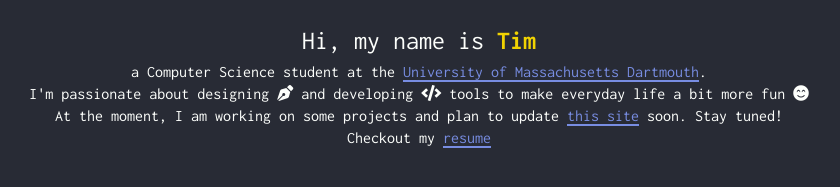
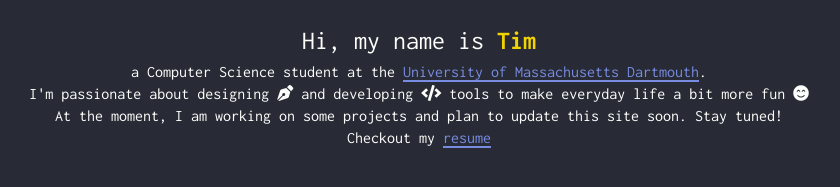
Before and after one commit to flowor/flowor.github.io, a Jekyll site: the page built from index.html, in a window 1280 px wide. Shown: the part 365-552 px from the top of the page, without its empty margins (221-1061 px from the left). Built offline with Jekyll 4.4.1, drawn with Linux system fonts in a browser that asks for light colours; nearby versions of some CDN libraries; part of the change alters nothing that is shown.

```diff
--- a/index.html
+++ b/index.html
@@ -6,6 +6,6 @@ layout: default
   <h1>Hi, my name is <span class="highlight">Tim</span></h1>
   <p>a Computer Science student at the <a href="https://www.umassd.edu/" target="_blank">University of Massachusetts Dartmouth</a>.</p>
   <p>I'm passionate about designing <i class="fas fa-pen-nib"></i> and developing <i class="fas fa-code"></i> tools to make everyday life a bit more fun <i class="fas fa-smile-beam"></i></p>
-  <p>At the moment, I am working on some projects and plan to update <a href="https://github.com/flowor/flowor.github.io/">this site</a> soon. Stay tuned!</p>
+  <p>At the moment, I am working on some projects and plan to update this site soon. Stay tuned!</p>
   <p>Checkout my <a href="resume.pdf">resume</a></p>
 </div>
```
